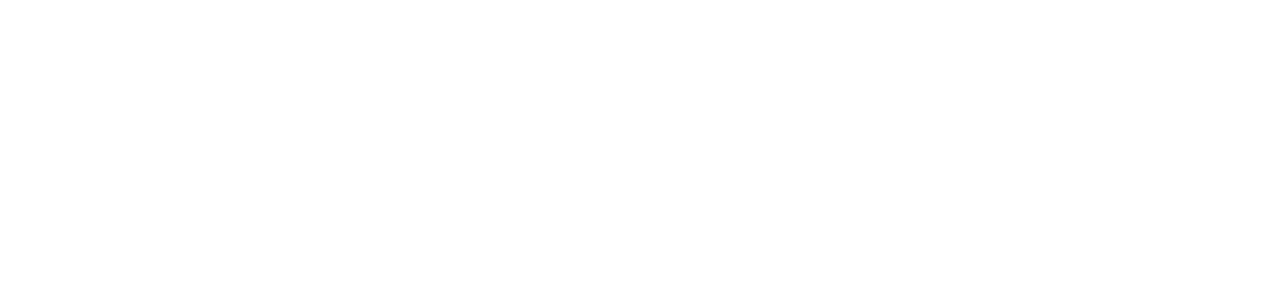
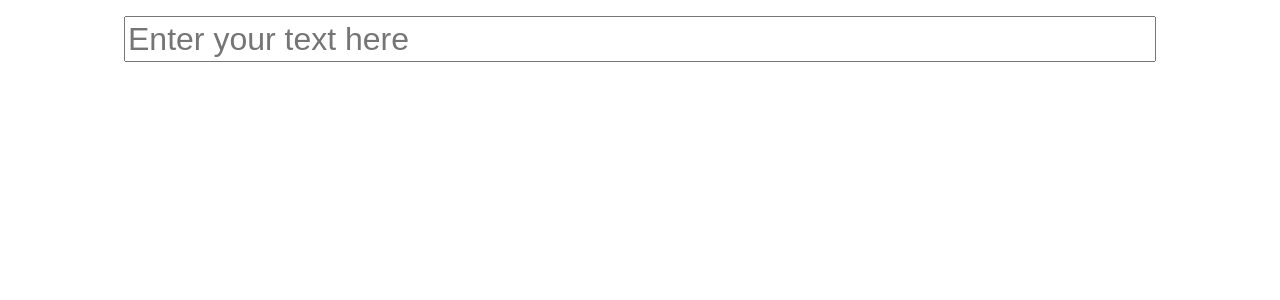
Before and after one commit to kunaal-gupta/MagicCardExplorer, a React (Create React App) app in the folder client/: page / in a window 1280 px wide. Shown: the top 300 px of the page. Built offline with nearby package versions, Linux system fonts and the light colour scheme.

Commit message:
added search bar & removed redundant files

```diff
--- a/client/src/App.css
+++ b/client/src/App.css
@@ -1,38 +1,13 @@
-.App {
-  text-align: center;
+.inputBar{
+  width: 80vw;
+  height: 5vh;
+  font-size: 4vh;
+
 }
 
-.App-logo {
-  height: 40vmin;
-  pointer-events: none;
+.App{
+  display: flex;
+  justify-content: center;
+  margin-top: 2vh;
+  height: 100vh;
 }
-
-@media (prefers-reduced-motion: no-preference) {
-  .App-logo {
-    animation: App-logo-spin infinite 20s linear;
-  }
-}
-
-.App-header {
-  background-color: #282c34;
-  min-height: 100vh;
-  display: flex;
-  flex-direction: column;
-  align-items: center;
-  justify-content: center;
-  font-size: calc(10px + 2vmin);
-  color: white;
-}
-
-.App-link {
-  color: #61dafb;
-}
-
-@keyframes App-logo-spin {
-  from {
-    transform: rotate(0deg);
-  }
-  to {
-    transform: rotate(360deg);
-  }
-}
--- a/client/src/App.tsx
+++ b/client/src/App.tsx
@@ -1,11 +1,10 @@
 import React from 'react';
-import logo from './logo.svg';
 import './App.css';
 
 function App() {
   return (
     <div className="App">
-
+     <input className= 'inputBar' placeholder='Enter your text here' type='text' />
     </div>
   );
 }
```
Also changed, not shown: client/src/logo.svg (deleted).
